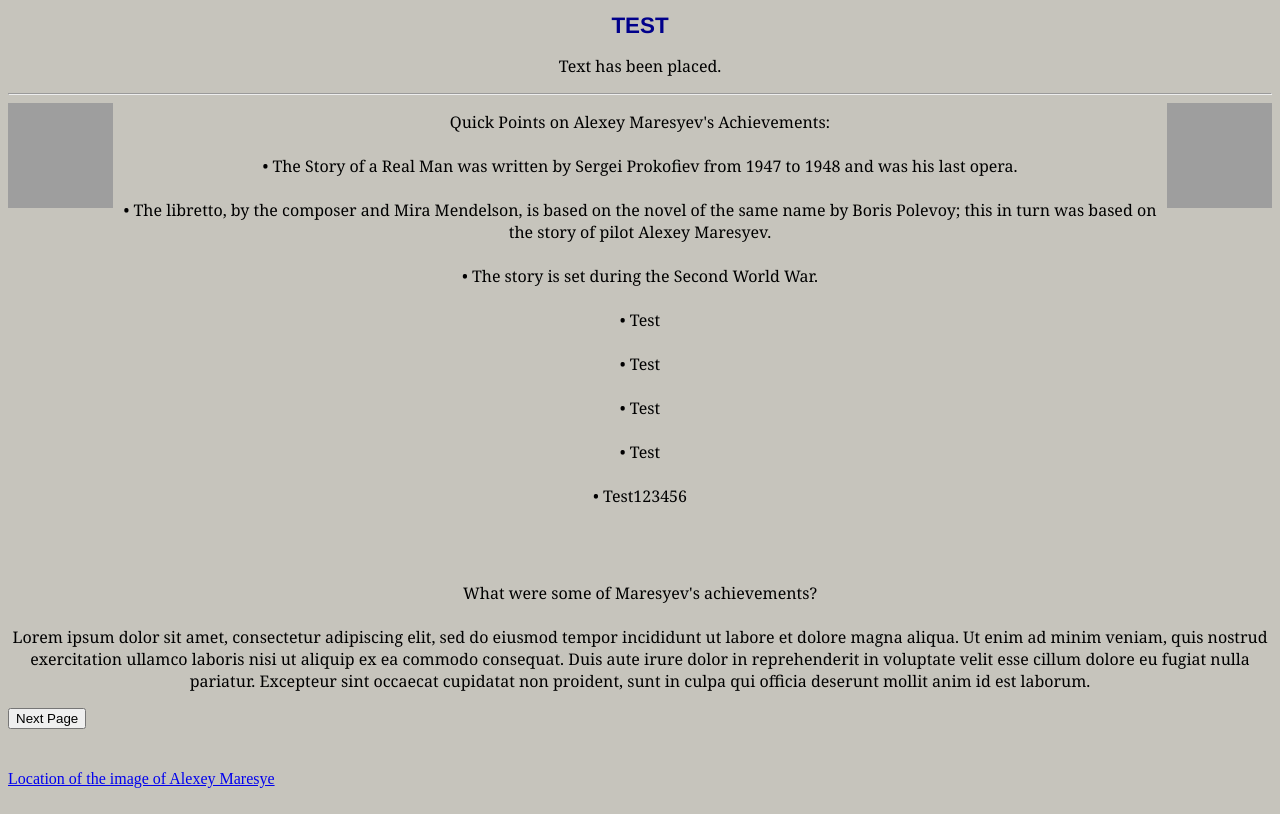
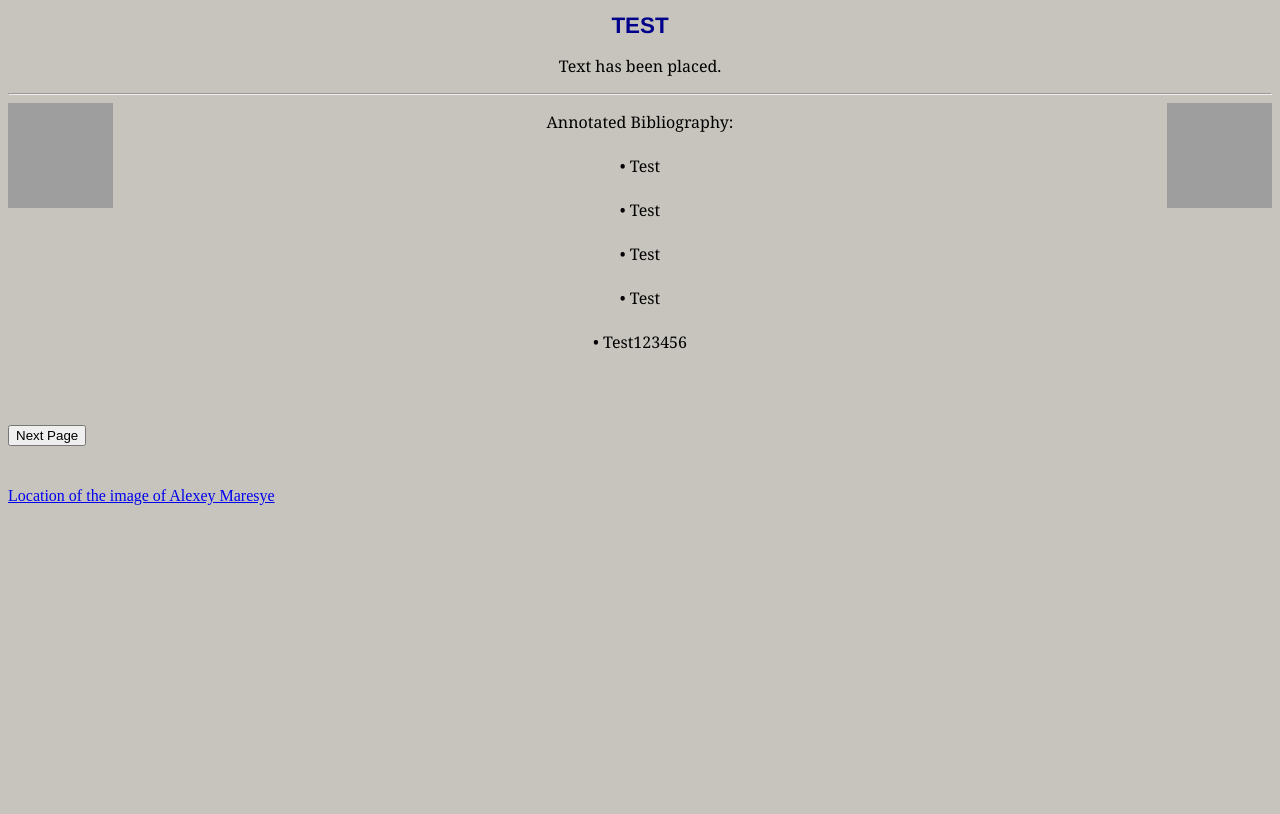
Before and after one commit to alexeymaresyev/alexeymaresyev.github.io, a plain HTML site: page index.html in a window 1280 px wide. Shown: the part 108-922 px from the top of the page. After the commit the page ends 800 px from the top, so only its background shows below. Drawn offline with Linux system fonts and the light colour scheme; grey boxes are pictures that could not be loaded.

Commit message:
Update index.html

```diff
--- a/index.html
+++ b/index.html
@@ -7,7 +7,7 @@
 <body style="background-color:#C6C4BC;">
 <h1 style ="color:darkblue;text-align:center; font-family:helvetica;">Alexey Maresyev: Our Website</h1>
 <nav ALIGN = center>
-<a style="font-size:140%;color:darkblue;"  href="https://www.rgo.ru/en/article/aleksey-maresyev-lifelong-hero;" ALIGN = center>Bibliography</a>
+<a style="font-size:140%;color:darkblue;"  href="https://alexeymaresyev.github.io/bibliography/;" ALIGN = center>Bibliography</a>
 
 <a>|</a>
 
@@ -38,13 +38,7 @@
 
 <img src="https://www.rgo.ru/sites/default/files/styles/head_image_article/public/node/23162/8c8553c1c77575b0a5cfae654e4b41ec.jpg?itok=sFVKXX-H" alt="https://www.rgo.ru/en/article/aleksey-maresyev-lifelong-hero" width="105" height="105" ALIGN = left>
 
-<p style = "font-family: georgia;" ALIGN = center >Quick Points on Alexey Maresyev's Achievements:<br><br>
-• The Story of a Real Man was written by Sergei Prokofiev from 1947 to 1948 and was his last opera.
-<br><br>
-• The libretto, by the composer and Mira Mendelson, is based on the novel of the same name by Boris Polevoy; this in turn was based on the story of pilot Alexey Maresyev.
-<br><br>
-• The story is set during the Second World War.
-<br><br>
+<p style = "font-family: georgia;" ALIGN = center >Annotated Bibliography:<br><br>
 • Test
 <br><br>
 • Test
@@ -59,10 +53,6 @@
 <pre>  </pre>
 <pre>  </pre>
 
-<p style ="text-align:center;font-family:georgia;">What were some of Maresyev's achievements?<br>
-<br>
-Lorem ipsum dolor sit amet, consectetur adipiscing elit, sed do eiusmod tempor incididunt ut labore et dolore magna aliqua. Ut enim ad minim veniam, quis nostrud exercitation ullamco laboris nisi ut aliquip ex ea commodo consequat. Duis aute irure dolor in reprehenderit in voluptate velit esse cillum dolore eu fugiat nulla pariatur. Excepteur sint occaecat cupidatat non proident, sunt in culpa qui officia deserunt mollit anim id est laborum.</P>
-
 <button sytle = "text-align:center;font-family:georgia;" href="./new_page.html">Next Page</button>
 
 <pre> </pre>
```
